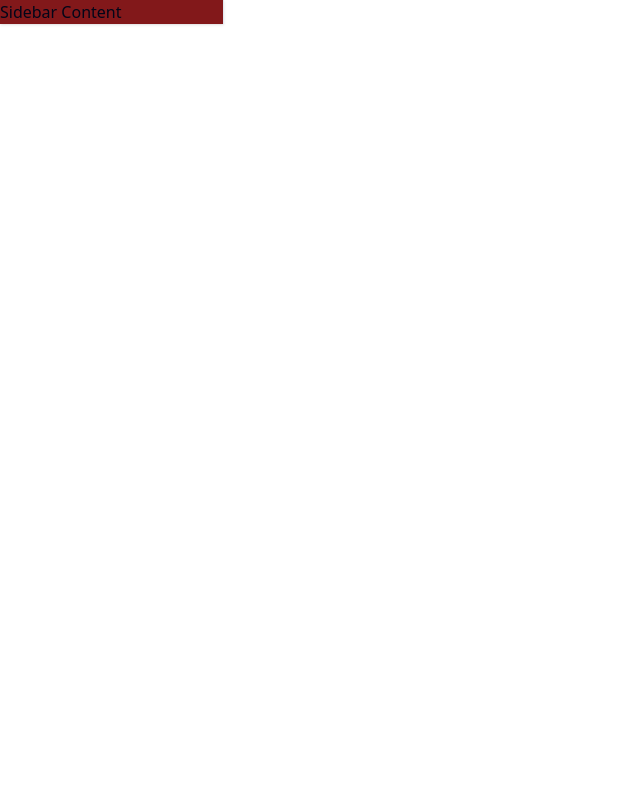
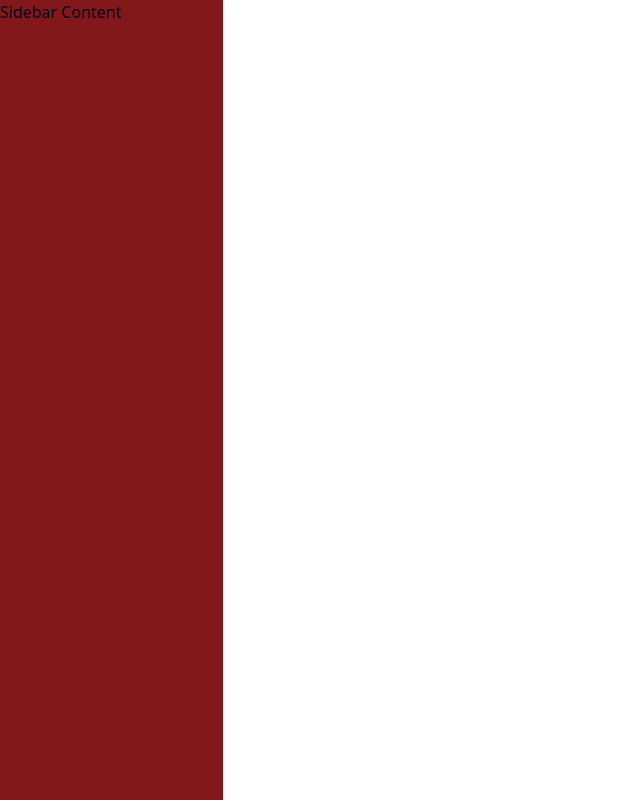
Before and after one commit to Pramodk2006/lms_tutorial, a Next.js app: page / in a window 1280 px wide. Shown: the whole page, without its empty margins (0-640 px from the left). Built offline with nearby package versions, Linux system fonts and the light colour scheme.

Commit message:
style in progress

```diff
--- a/app/(dashboard)/layout.tsx
+++ b/app/(dashboard)/layout.tsx
@@ -4,7 +4,7 @@ const dashboardLayout = ({
     children
 }:{children:React.ReactNode}) => {
     return (<div className="h-full">
-        <div className="flex h-full w-56 flex-col inset-y-0">
+        <div className="flex h-full w-56 flex-col inset-y-0 hover:bg-gray-800 fixed">
         <SideBar/>
         </div>
         {children}
```
